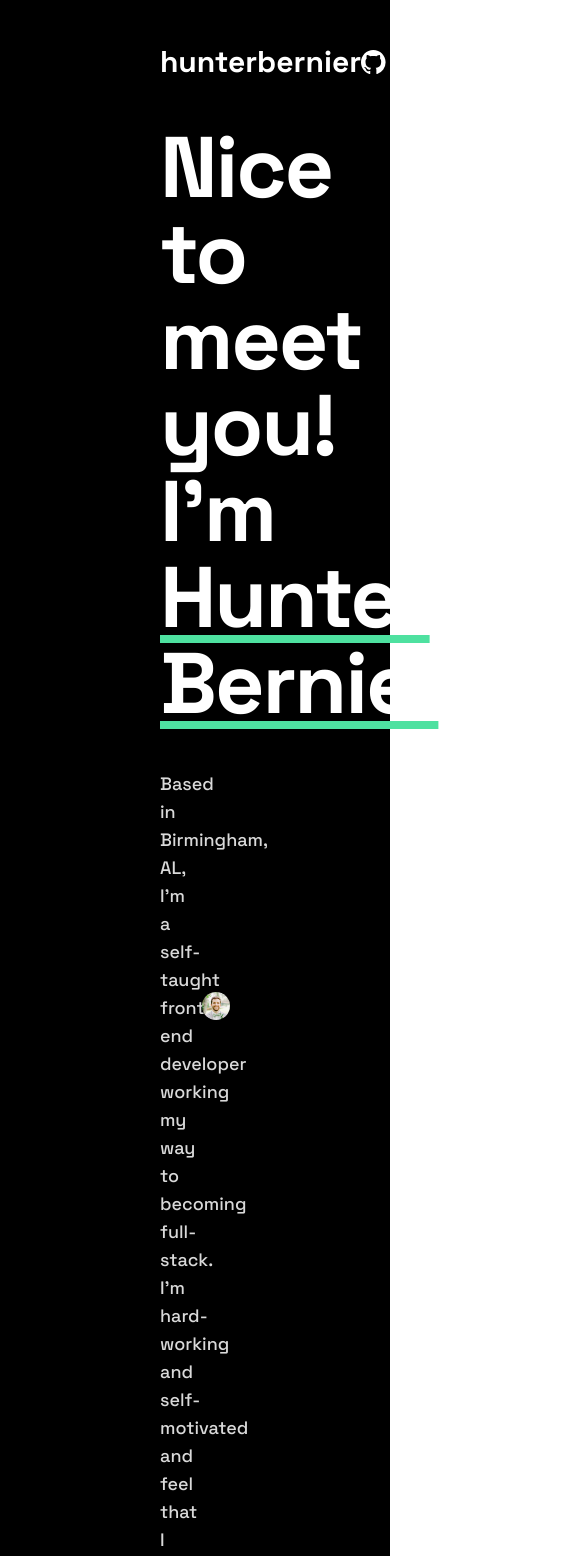
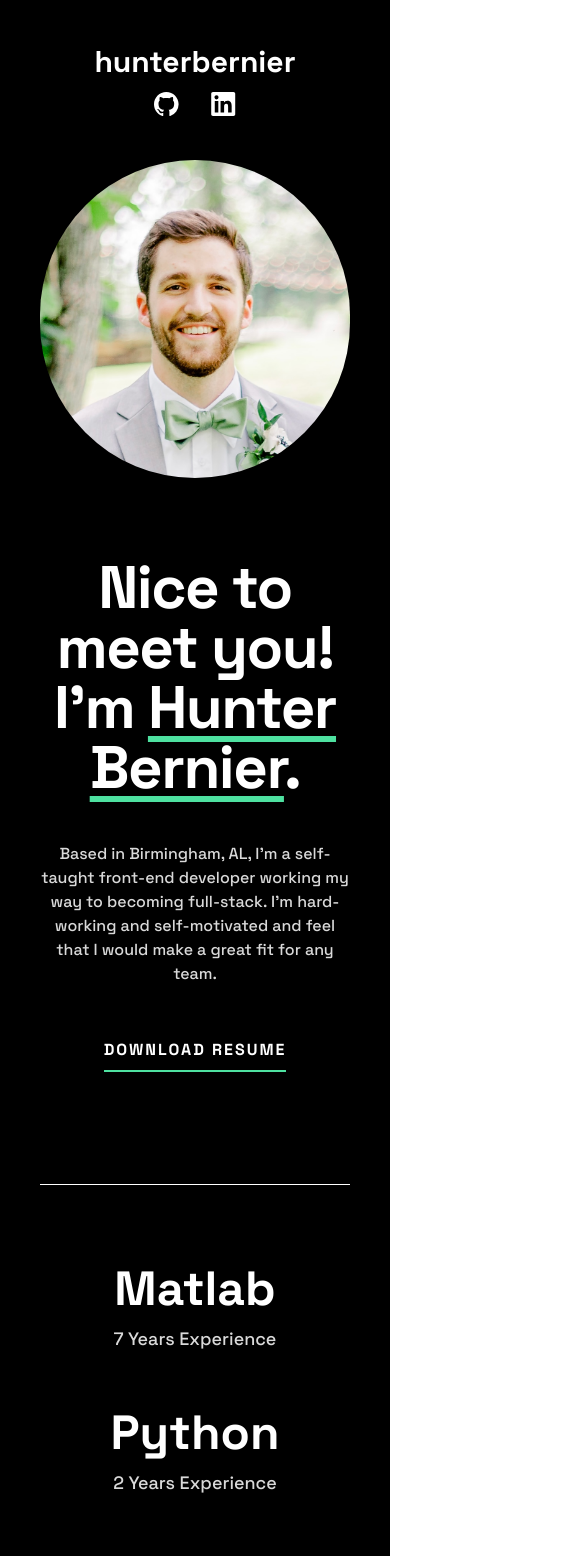
Before and after one commit to HmBernier55/portfolio-website, a React (Vite) app: page / in a window 390 px wide. Shown: the top 1556 px of the page, 561 px wide, since content can reach past the window. Built offline with nearby package versions, Linux system fonts and the light colour scheme.

Commit message:
Site is responsive

```diff
--- a/src/App.jsx
+++ b/src/App.jsx
@@ -7,14 +7,14 @@ function App() {
 
   return (
     <div className=''>
-      <div className='bg-black px-40'>
+      <div className='bg-black px-10 md:px-40'>
         <Header />
         <Introduction />
         <Experience />
         <Projects />
         <Education />
       </div>
-      <div className='bg-custom-dark-gray px-40'>
+      <div className='bg-custom-dark-gray px-10 md:px-40'>
         <Contact />
         <Header />
       </div>
--- a/src/components/Contact.jsx
+++ b/src/components/Contact.jsx
@@ -4,10 +4,10 @@ import { ContactForm } from './index';
 
 const Contact = () => {
   return (
-    <div className='py-20 flex justify-between border-b border-custom-gray'>
-      <div className='flex flex-col max-w-[50%]'>
-        <h2 className='text-white text-[86px] font-bold'>Contact</h2>
-        <p className='text-custom-gray text-lg font-medium'>If you would like to get in contact with me, please feel free to send me a message, and I will get back to you as soon as possible!</p>
+    <div className='py-20 flex flex-col xl:flex-row justify-between border-b border-custom-gray gap-20 '>
+      <div className='flex flex-col xl:max-w-[50%] gap-8'>
+        <h2 className='text-white text-6xl xl:text-7xl font-bold'>Contact</h2>
+        <p className='text-custom-gray text-medium xl:text-lg font-medium'>If you would like to get in contact with me, please feel free to send me a message, and I will get back to you as soon as possible!</p>
       </div>
       <ContactForm />
     </div>
--- a/src/components/ContactForm.jsx
+++ b/src/components/ContactForm.jsx
@@ -29,7 +29,7 @@ const ContactForm = () => {
   };
 
   return (
-    <div className='w-[35%] flex'>
+    <div className='xl:w-[35%] flex'>
       {!confirmation &&
         <form ref={form} onSubmit={sendEmail} className='flex flex-col gap-8 w-full'>
           <input
--- a/src/components/Education.jsx
+++ b/src/components/Education.jsx
@@ -5,8 +5,8 @@ import { EducationItem } from './index';
 const Education = () => {
   return (
     <div className='flex flex-col gap-20 pb-36 pt-20'>
-      <h2 className='text-white text-[86px] font-bold tracking-tight'>Education</h2>
-      <div className='text-custom-gray grid grid-cols-2 gap-20'>
+      <h2 className='text-white text-6xl xl:text-7xl font-bold tracking-tight'>Education</h2>
+      <div className='text-custom-gray grid xl:grid-cols-2 gap-20'>
         <EducationItem
           degree='Bachelor of Engineering'
           degreeName='Mechanical Engineering'
--- a/src/components/EducationItem.jsx
+++ b/src/components/EducationItem.jsx
@@ -3,10 +3,10 @@ import React from 'react';
 const EducationItem = ({degree, degreeName, universityName, gpa}) => {
   return (
     <div className='flex flex-col gap-3 border-y-4 border-custom-green px-5 py-10 rounded-lg'>
-      <h3 className='text-white text-5xl font-bold'>{degree}</h3>
-      <p className='text-xl font-medium'><span className='text-white font-bold pr-2'>Degree:</span> {degreeName}</p>
-      <p className='text-xl font-medium'><span className='text-white font-bold pr-2'>University:</span> {universityName}</p>
-      <p className='text-xl font-medium'><span className='text-white font-bold pr-2'>GPA:</span> {gpa}</p>
+      <h3 className='text-white text-4xl sm:text-5xl font-bold'>{degree}</h3>
+      <p className='text-lg sm:text-xl font-medium'><span className='text-white font-bold pr-2'>Degree:</span> {degreeName}</p>
+      <p className='text-lg sm:text-xl font-medium'><span className='text-white font-bold pr-2'>University:</span> {universityName}</p>
+      <p className='text-lg sm:text-xl font-medium'><span className='text-white font-bold pr-2'>GPA:</span> {gpa}</p>
     </div>
   )
 }
--- a/src/components/Experience.jsx
+++ b/src/components/Experience.jsx
@@ -4,7 +4,7 @@ import { ExperienceItem } from './index';
 
 const Experience = () => {
   return (
-    <div className='pt-20 border-t border-white grid grid-cols-3 gap-14'>
+    <div className='py-20 border-y border-white grid sm:grid-cols-2 xl:grid-cols-3 gap-14 justify-center'>
       <ExperienceItem
         name="Matlab"
         experience="7 Years"
--- a/src/components/ExperienceItem.jsx
+++ b/src/components/ExperienceItem.jsx
@@ -2,7 +2,7 @@ import React from 'react';
 
 const ExperienceItem = ({name, experience}) => {
   return (
-    <div className='flex flex-col gap-3'>
+    <div className='flex flex-col gap-3 items-center xl:items-start'>
       <h3 className='text-white text-5xl font-bold'>{name}</h3>
       <p className='text-custom-gray text-lg font-medium'>{`${experience} Experience`}</p>
     </div>
--- a/src/components/Header.jsx
+++ b/src/components/Header.jsx
@@ -3,7 +3,7 @@ import GithubLogo from '../assets/icon-github.svg';
 
 const Header = () => {
   return (
-    <nav className='flex py-11 items-center justify-between font-bold relative z-50'>
+    <nav className='flex flex-col gap-3 sm:gap-0 sm:flex-row py-11 items-center justify-between font-bold'>
       <h2 className='text-white text-3xl'>hunterbernier</h2>
       <div className='flex gap-8'>
         <a href="https://github.com/HmBernier55" target='_blank'>
--- a/src/components/Introduction.jsx
+++ b/src/components/Introduction.jsx
@@ -5,17 +5,17 @@ import Resume from '../assets/Hunter-Bernier-Resume.pdf';
 
 const Introduction = () => {
   return (
-    <div className='flex items-center justify-between mb-28'>
-      <div className='flex flex-col gap-11 max-w-[50%]'>
-        <h1 className='text-white text-[86px] font-bold leading-none tracking-tight'>Nice to meet you! I'm <span className='underline decoration-custom-green underline-offset-8'>Hunter Bernier</span>.</h1>
-        <p className='text-custom-gray text-lg font-medium'>Based in Birmingham, AL, I'm a self-taught front-end developer working my way to becoming full-stack. I'm hard-working and self-motivated and feel that I would make a great fit for any team.</p>
+    <div className='flex flex-col gap-20 xl:flex-row items-center justify-between mb-28'>
+      <div className='flex flex-col gap-11 xl:max-w-[50%] order-2 xl:order-1'>
+        <h1 className='text-white text-6xl xl:text-[86px] font-bold leading-none tracking-tight text-center xl:text-left'>Nice to meet you! I'm <span className='underline decoration-custom-green underline-offset-8'>Hunter Bernier</span>.</h1>
+        <p className='text-custom-gray text-medium xl:text-lg font-medium text-center xl:text-left'>Based in Birmingham, AL, I'm a self-taught front-end developer working my way to becoming full-stack. I'm hard-working and self-motivated and feel that I would make a great fit for any team.</p>
         <a
-          className='w-fit text-white font-bold tracking-[2px] border-b-2 border-custom-green py-2 transition ease-in-out duration-300 hover:text-custom-green hover:scale-110'
+          className='w-fit self-center xl:self-start text-white font-bold tracking-[2px] border-b-2 border-custom-green py-2 transition ease-in-out duration-300 hover:text-custom-green hover:scale-110'
           href={Resume}
           download='Hunter-Bernier-Resume'
         >DOWNLOAD RESUME</a>
       </div>
-      <img className='w-[40%] rounded-full' src={ProfilePic} alt="headshot" />
+      <img className='w-full xl:w-[40%] rounded-full order-1 xl:order-2' src={ProfilePic} alt="headshot" />
     </div>
   )
 }
--- a/src/components/ProjectItem.jsx
+++ b/src/components/ProjectItem.jsx
@@ -5,10 +5,10 @@ const ProjectItem = ({websiteURL, codeURL, image, name, languagesUsed}) => {
     <div className='flex flex-col gap-5'>
       <img src={image} alt={`${name} screenshot`} />
       <div className='flex flex-col gap-2'>
-        <h4 className='text-white text-2xl font-bold uppercase'>{name}</h4>
+        <h4 className='text-white text-xl sm:text-2xl font-bold uppercase'>{name}</h4>
         <div className='flex gap-4 flex-wrap'>
           {languagesUsed.map((language, index) => (
-            <p key={index} className='text-custom-gray text-lg font-medium'>{language}</p>
+            <p key={index} className='text-custom-gray text-medium sm:text-lg font-medium'>{language}</p>
           ))}
         </div>
         <div className='flex gap-5'>
--- a/src/components/Projects.jsx
+++ b/src/components/Projects.jsx
@@ -5,9 +5,9 @@ import AudioWebsite from '../assets/audio-store.png';
 
 const Projects = () => {
   return (
-    <div className='flex flex-col mt-36 gap-20 pb-36 border-b border-custom-gray'>
-      <h2 className='text-white text-[86px] font-bold tracking-tight'>Projects</h2>
-      <div className='grid grid-cols-2 gap-10'>
+    <div className='flex flex-col mt-20 gap-14 xl:gap-20 pb-36 border-b border-custom-gray'>
+      <h2 className='text-white text-6xl xl:text-7xl font-bold tracking-tight'>Projects</h2>
+      <div className='grid xl:grid-cols-2 gap-10'>
         <ProjectItem
           websiteURL='https://reflex-gym-site.netlify.app/'
           codeURL='https://github.com/HmBernier55/gym-site'
```
